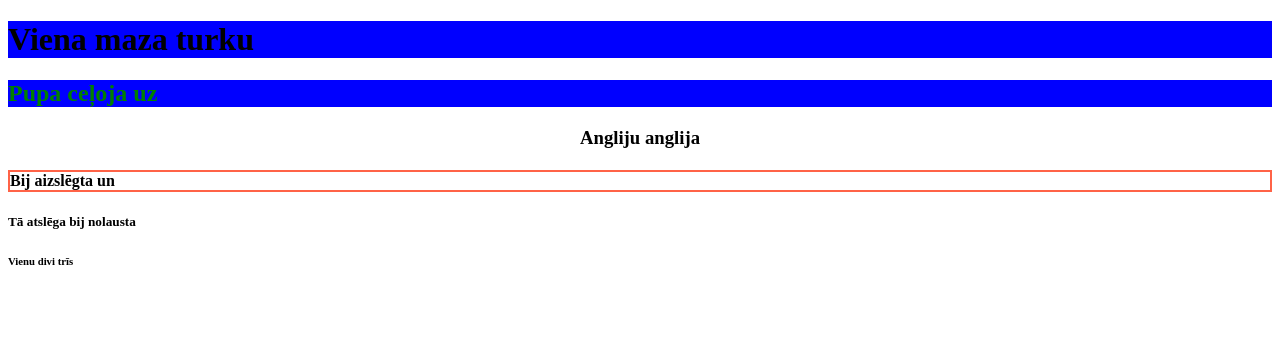
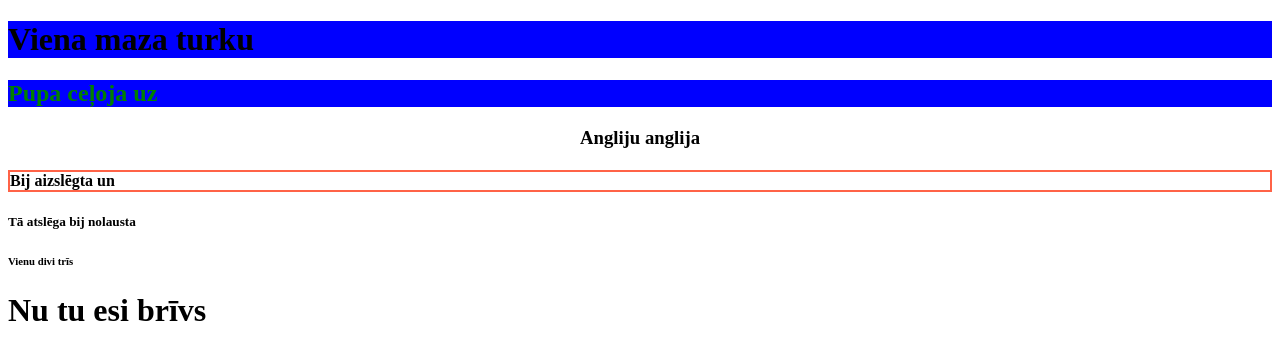
Before and after one commit to RudisAS/STL, a plain HTML site: page index.html in a window 1280 px wide. Drawn offline with Linux system fonts and the light colour scheme.

Commit message:
Update index.html

```diff
--- a/index.html
+++ b/index.html
@@ -12,7 +12,7 @@
 <h4 style="border:2px solid Tomato;">Bij aizslēgta un</h4>
 <h5>Tā atslēga bij nolausta</h5>
 <h6>Vienu divi trīs</h6>
-<h1 style "color"#9D1835Nu tu esi brīvs</h1>
+<h1 style "color"#9D1835">Nu tu esi brīvs</h1>
 
 </body>
 </html>
```
